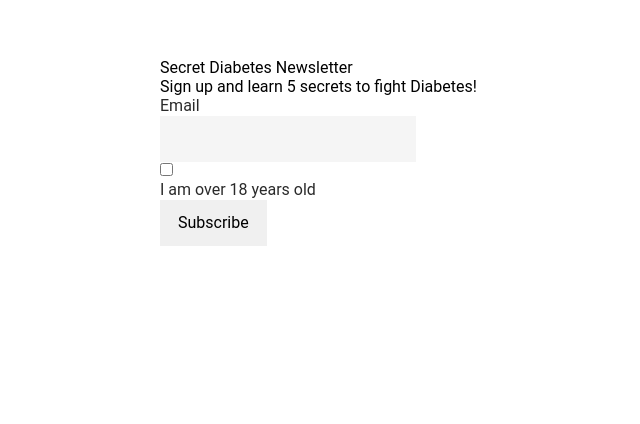
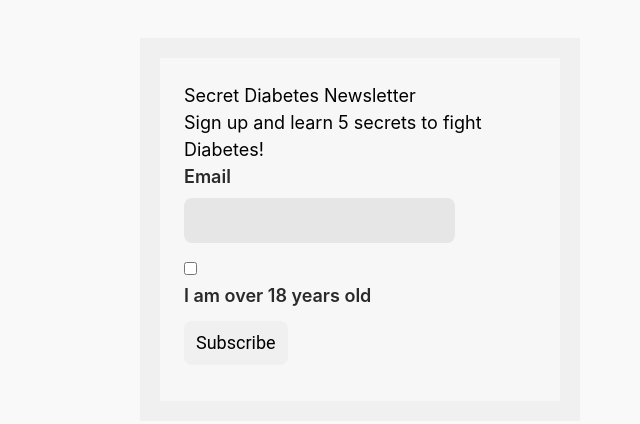
Before and after one commit to syousef2/ITMD-362-Lab-3, a plain HTML site: page index.html in a window 1280 px wide. Shown: the whole page, without its empty margins (280-920 px from the left). Drawn offline with nearby package versions, Linux system fonts and the light colour scheme.

Commit message:
changing styles

```diff
--- a/css/screen.css
+++ b/css/screen.css
@@ -19,11 +19,10 @@ a,abbr,acronym,address,applet,article,aside,audio,b,big,blockquote,body,canvas,c
 button
 {
   background-color: #A0A0A0;
-  font-family: sans-serif; /* 1 */
   border: none;
-  padding: 14x;
-  line-height: 1.15; /* 1 */
-  margin: 0; /* 2 */
+  padding: 14x 18px;
+  border-radius: 8px;
+  text-align: center;
 }
 
 /**
@@ -31,12 +30,16 @@ button
  * 1. Show the overflow in Edge.
  */
 
-button,
-input { /* 1 */
+
+input {
   overflow: visible;
-  padding: 14px 18px;
-  background-color: #f5f5f5;
+  outline: none;
+  padding: 12px;
+  background-color: #e6e6e6;
   border: none;
+  border-radius: 8px;
+  box-shadow: none;
+
 }
 
 /**
@@ -66,25 +69,14 @@ html [type="button"], /* 1 */
  * Remove the inner border and padding in Firefox.
  */
 
-button::-moz-focus-inner,
-[type="button"]::-moz-focus-inner,
-[type="reset"]::-moz-focus-inner,
-[type="submit"]::-moz-focus-inner {
-  border-style: none;
-  padding: 20px;
+button {
+  background: #d0d0d0;
+  cursor: pointer;
+  font-family: inherit;
+  padding: 12px 16px;
+  text-align: center;
+  border-radius: 8px;
 }
-
-/**
- * Restore the focus styles unset by the previous rule.
- */
-
-button:-moz-focusring,
-[type="button"]:-moz-focusring,
-[type="reset"]:-moz-focusring,
-[type="submit"]:-moz-focusring {
-  outline: 1px dotted ButtonText;
-}
-
 /**
  * Change the border, margin, and padding in all browsers (opinionated).
  */
@@ -193,22 +185,51 @@ img, audio, video {
 */
 
 html {
-  font-size: 1em; /* 22px */
-  line-height: 1.182em; /* 26px / ~ 120% */
-  padding: 1.182em; /* 26px / ~ 120% */
+  font-size: 18px; /* 22px */
+  line-height: 1.5; /* 26px / ~ 120% */
+  padding: 1rem; /* 26px / ~ 120% */
   text-rendering: optimizeLegibility;
-  font-family: 'Roboto', 'Open Sans', 'Inter';
+  font-family: 'Inter', 'Roboto', sans-serif;
+  background-color: #f9f9f9;
 }
+
+ol {
+  padding-left: 0;
+}
+
+ol li {
+  margin-bottom: 12px;
+}
+
 
 label {
   display: block;
   color: #2a2a2a;
+  margin-bottom: 8px;
+  font-size: 1rem;
+  font-weight: 600;
 }
 
 form {
+  padding: 24px;
+  margin: 0 auto;
+  max-width: 400px;
+  background: #f7f7f7;
+  box-shadow: none
+}
+main {
+  width: 100%;
+  max-width: 400px;
   padding: 20px;
-  margin: 20px auto;
-  max-width: 400px;
+  background: #f0f0f0;
+}
+
+
+body {
+  display: flex;
+  justify-content: center;
+  align-items: center;
+  padding: 20px;
 }
 
 /* ===== LAYOUT STYLES ====== */
```
